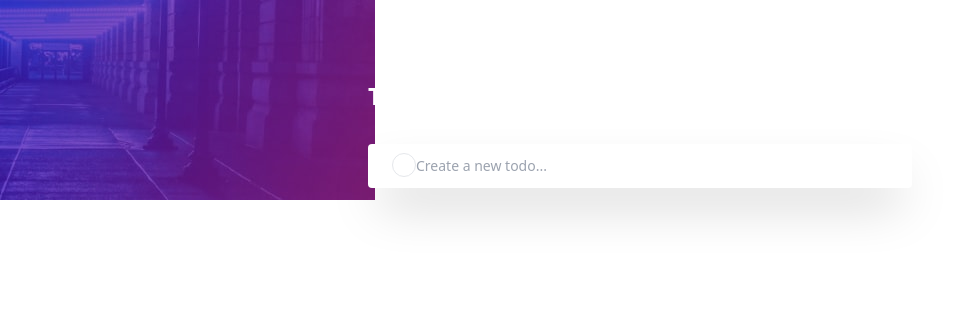
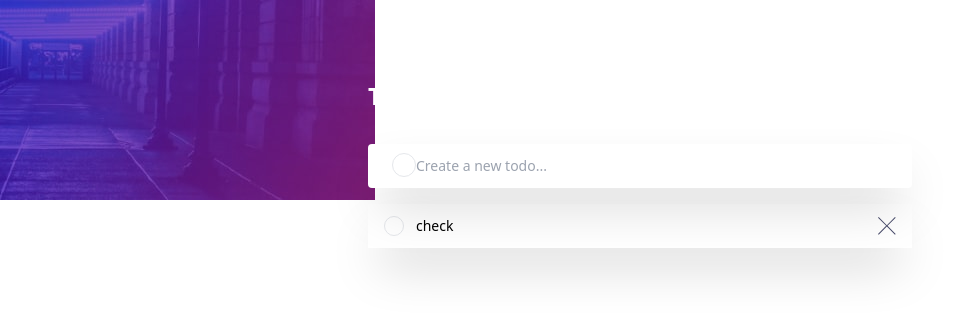
Before and after one commit to Skyz03/React--Todo-App, a React (Create React App) app: page / in a window 1280 px wide. Shown: the top 314 px of the page, without its empty margins (0-959 px from the left). Built offline with nearby package versions, Linux system fonts and the light colour scheme.

Commit message:
Updates in the list section

```diff
--- a/src/components/Header.jsx
+++ b/src/components/Header.jsx
@@ -1,6 +1,7 @@
 import React from "react";
 import icon from "../img/icon-moon.svg";
 import InputAdd from "./InputAdd";
+import InputList from "./InputList";
 
 const Header = () => {
   return (
@@ -21,6 +22,7 @@ const Header = () => {
 
         {/* Input Component  */}
         <InputAdd />
+        <InputList />
       </main>
     </div>
   );
--- a/src/components/InputList.jsx
+++ b/src/components/InputList.jsx
@@ -0,0 +1,22 @@
+import React from "react";
+import cross from "../img/icon-cross.svg";
+
+const InputAdd = () => {
+  return (
+    <div className="mt-4 shadow-2xl">
+      <ul className="w-full">
+        <li className="flex w-100 bg-white items-center py-3 px-4">
+          <button className="rounded-full border w-5 aspect-square"></button>
+          <span className="w-[75%] px-3 text-sm">check</span>
+          <div className="ml-auto flex items-center gap-2">
+            <button className="cursor-pointer">
+              <img src={cross} alt="cross-img" />
+            </button>
+          </div>
+        </li>
+      </ul>
+    </div>
+  );
+};
+
+export default InputAdd;
```
Also changed, not shown: src/img/icon-check.svg (added), src/img/icon-cross.svg (added).
